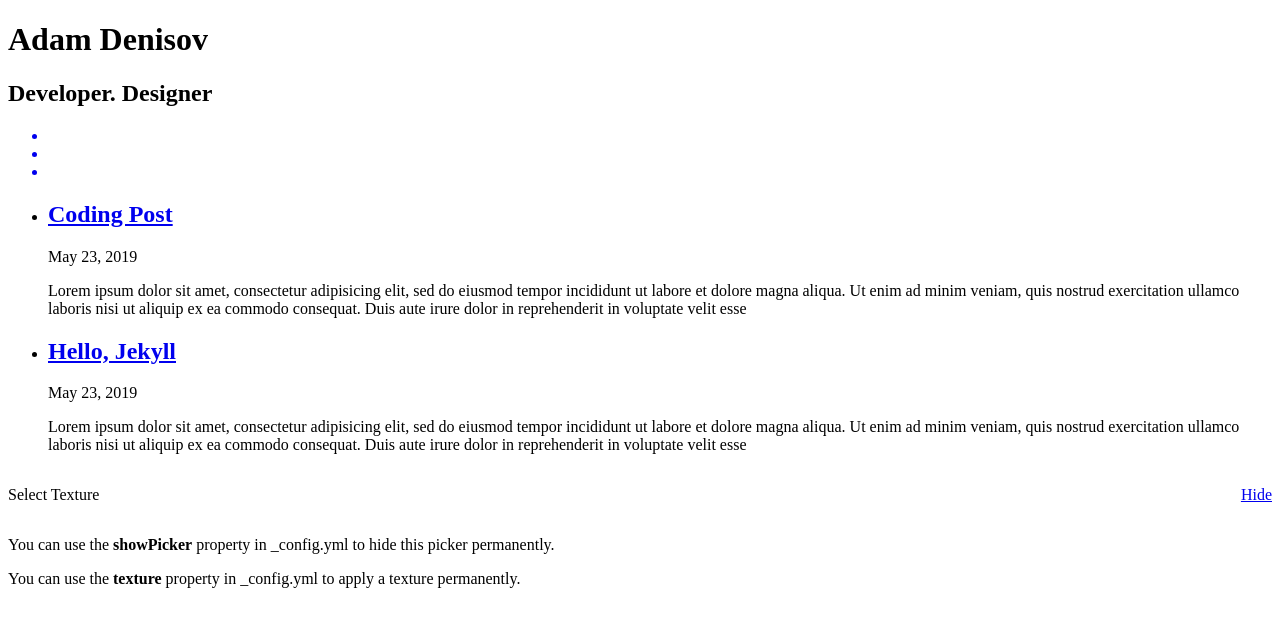
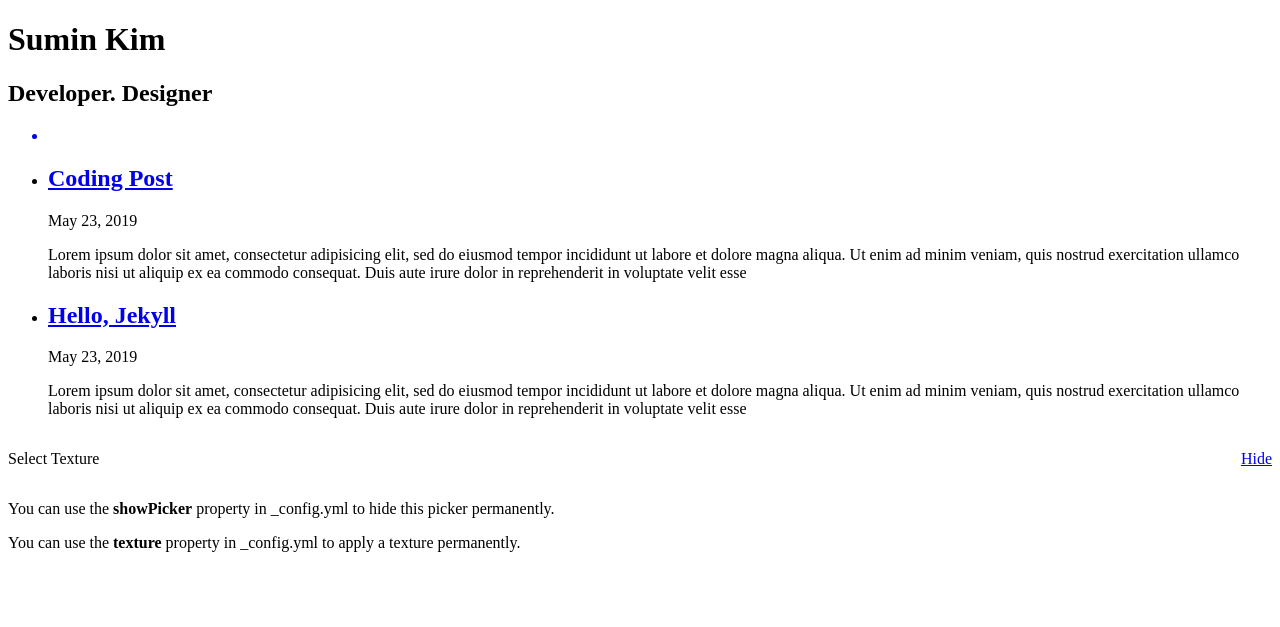
Before and after one commit to zoe-smkim/zoe-smkim.github.io, a Jekyll site: the page built from index.md, in a window 1280 px wide. Shown: the top 627 px of the page. Built offline with Jekyll 4.4.1, drawn with Linux system fonts in a browser that asks for light colours.

Commit message:
Theme changed

```diff
--- a/_config.yml
+++ b/_config.yml
@@ -15,18 +15,16 @@ sass:
 
 permalink: /posts/:title/
 texture:
-  title: Adam Denisov
+  title: Sumin Kim
   tagline: Developer. Designer
   date_format: "%b %-d, %Y"
-  style: black
+  style: blue
   showNav: false
   showPicker: true
 
   # generate social links in footer
   social_links:
-    twitter: thelehhman
-    github:  thelehhman
-    linkedIn: in/thelehhman
+    linkedIn: https://www.linkedin.com/in/su-min-kim-3397a4201
     rss: rss
 
 
```
